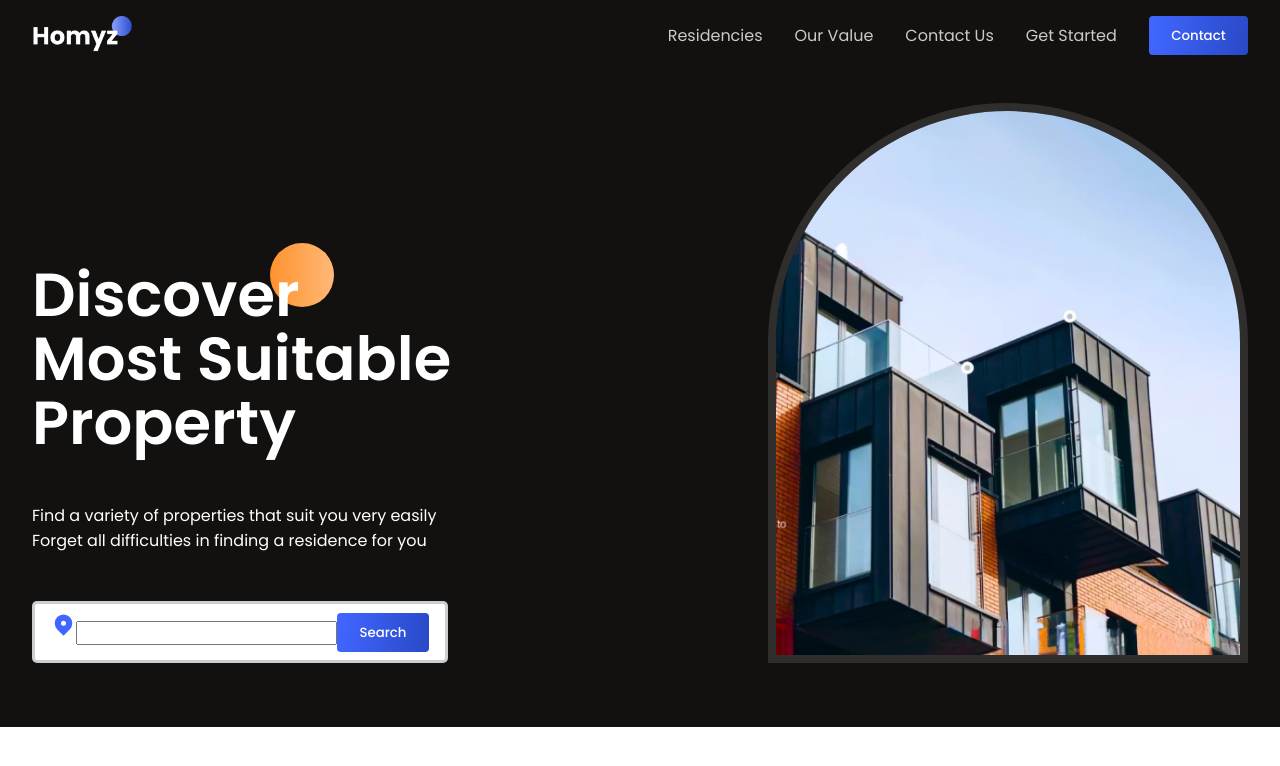
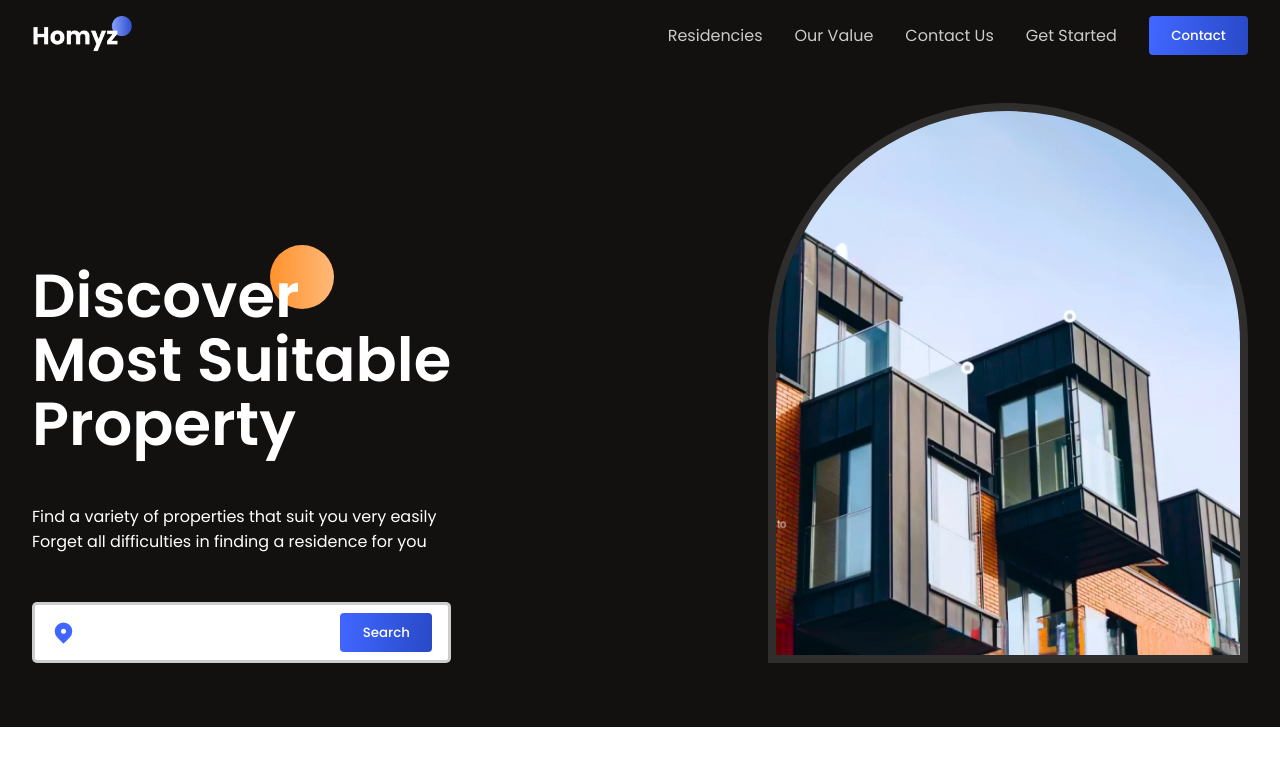
Before and after one commit to suisashehi/real-estate, a React (Vite) app: page / in a window 1280 px wide. Shown: the top 766 px of the page. Built offline with nearby package versions, Linux system fonts and the light colour scheme.

Commit message:
Fixed Hero search input bar (removed border/outline, aligned with flexCenter) and adjusted search bar width to 100% for better fit.

```diff
--- a/src/components/Hero/Hero.css
+++ b/src/components/Hero/Hero.css
@@ -46,7 +46,14 @@
     border: 3px solid rgba(120, 120, 120, 0.374);
     padding: 0.5rem 1rem;
     justify-content: space-between;
+    width: 100%;
 }
+
+.search-bar>input{
+    border: none;
+    outline: none;
+}
+
 /* right side */
 
 .image-container{
--- a/src/components/Hero/Hero.jsx
+++ b/src/components/Hero/Hero.jsx
@@ -20,7 +20,7 @@ const Hero = () => {
             <span>Forget all difficulties in finding a residence for you</span>
           </div>
 
-          <div className="search-bar">
+          <div className="flexCenter search-bar">
             <HiLocationMarker color="var(--blue)" size={25} />
             <input type="text" />
             <button className="button">Search</button>
```
